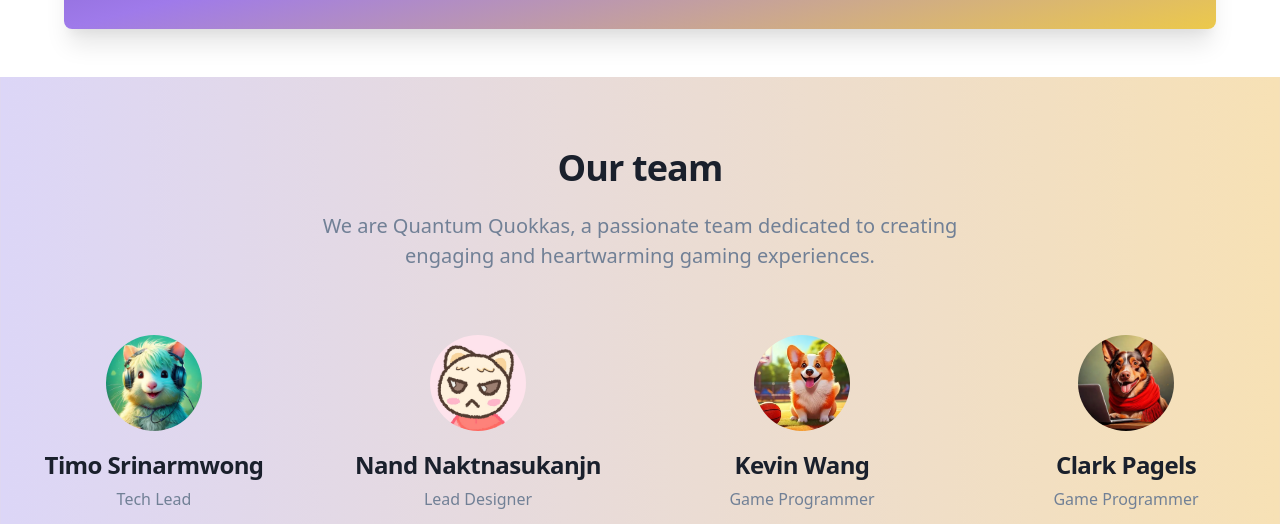
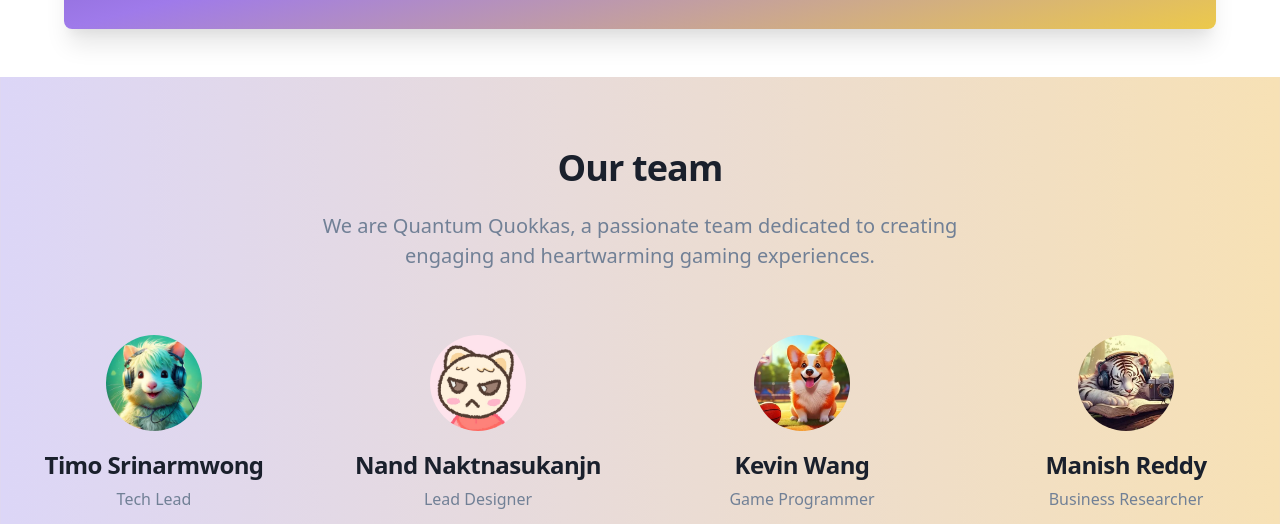
Before and after one commit to wequantumquokkas/wequantumquokkas.github.io, a website: page index.html in a window 1280 px wide. Shown: the part 2538-3062 px from the top of the page. Drawn offline with nearby package versions, Linux system fonts and the light colour scheme.

Commit message:
Good bye Clark

```diff
--- a/index.html
+++ b/index.html
@@ -482,8 +482,8 @@
                         </ul>
                     </div>
                     <!-- END MEMBER 3 -->
-                    <!-- BEGIN MEMBER 4 -->
-                    <div class="text-center text-gray-600 dark:text-gray-400">
+                    <!-- BEGIN MEMBER 4 (CLARK)-->
+                    <!-- <div class="text-center text-gray-600 dark:text-gray-400">
                         <img class="mx-auto mb-4 w-24 h-24 rounded-full"
                             src="assets/pfp_animal/clark.webp"
                             alt="Clark Avatar">
@@ -513,7 +513,7 @@
                                 </a>
                             </li>
                         </ul>
-                    </div>
+                    </div> -->
                     <!-- END MEMBER 4 -->
                     <!-- BEGIN MEMBER 5 -->
                     <div class="text-center text-gray-600 dark:text-gray-400">
```
